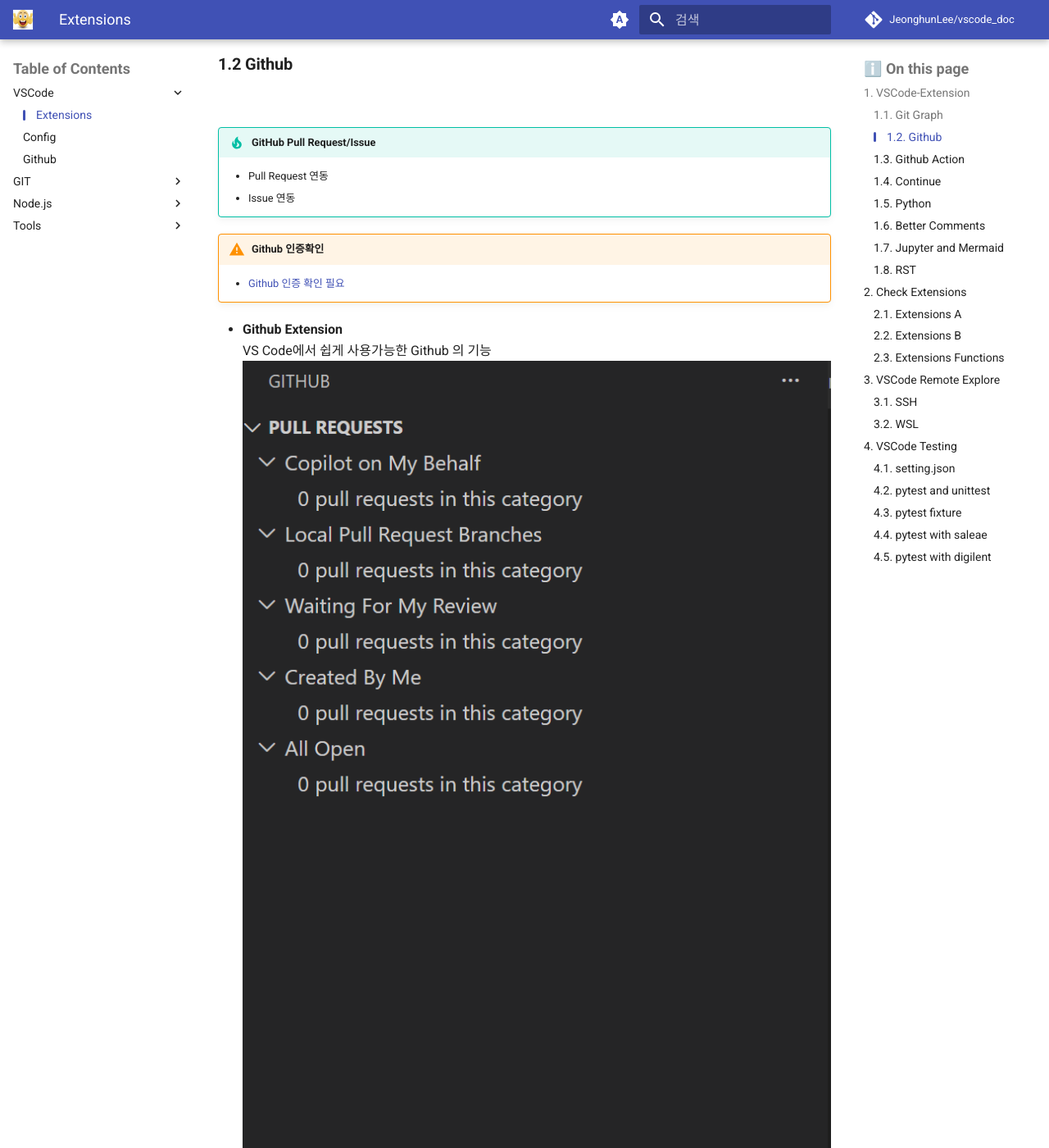
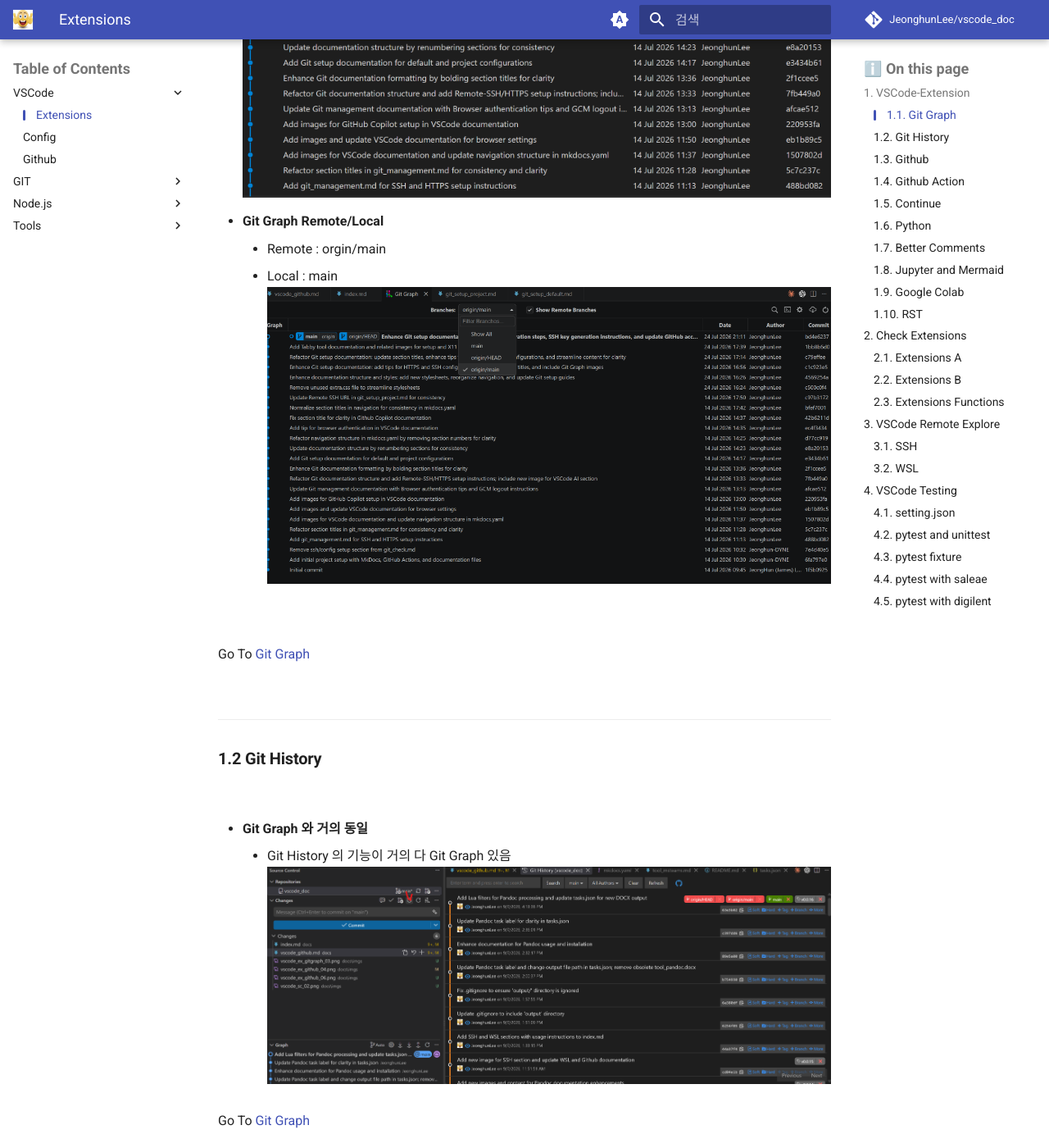
Before and after one commit to JeonghunLee/vscode_doc, an MkDocs documentation site: the page built from docs/index.md, in a window 1280 px wide and 1400 px high, scrolled down 8065 px. Shown: the whole window at 82% size. Built offline with MkDocs 1.6.1 and Material for MkDocs 9.7.7, drawn with Linux system fonts in a browser that asks for light colours; comment, search, counter and statistics services are not loaded; some of the changed text lies outside the part shown.

Commit message:
Add new images and enhance documentation for Git Graph and GitHub features

```diff
--- a/docs/index.md
+++ b/docs/index.md
@@ -44,19 +44,45 @@
 
 <br/>
 
-* Git Graph Extension
+![](./imgs/vscode_ex_install_06.png)
+
+<br/>
+
+* **Source Control > Git Graph**
+![](./imgs/vscode_ex_gitgraph_03.png)
+
+* **Git Graph Extension**
 ![](./imgs/vscode_ex_gitgraph_00.png)
 ![](./imgs/vscode_ex_gitgraph_01.png)
 
 
-* Git Graph Remote
+* **Git Graph Remote/Local**
+    - Remote : orgin/main
+    - Local : main
 ![](./imgs/vscode_ex_gitgraph_02.png)
+
+<br/>
+
+Go To [Git Graph](index.md#git-graph)
 
 <br/>
 
 ---
 
+###  Git History
 
+<br/>
+
+
+* **Git Graph 와 거의 동일**
+    * Git History 의 기능이 거의 다 Git Graph 있음
+![](./imgs/vscode_ex_githistory_00.png)
+
+Go To [Git Graph](index.md#git-graph)
+
+<br/>
+
+---
 
 ###  Github
 
@@ -196,6 +223,21 @@
 <br/>
 
 ---
+
+### Google Colab
+
+<br/>
+
+* **Google Colab 사용**
+*.ipynb 파일
+![](./imgs/vscode_ex_install_07.png)
+
+
+
+<br/>
+
+---
+
 
 ### RST
 
```
Also changed, not shown: other parts of docs/index.md (+1 -0 lines), docs/vscode_github.md (+102 -24 lines), docs/imgs/vscode_ex_gitgraph_03.png (added), docs/imgs/vscode_ex_githistory_00.png (added), docs/imgs/vscode_ex_github_04.png, docs/imgs/vscode_ex_github_06.png (added), docs/imgs/vscode_ex_install_06.png (added), docs/imgs/vscode_ex_install_07.png (added), docs/imgs/vscode_sc_02.png (added).
